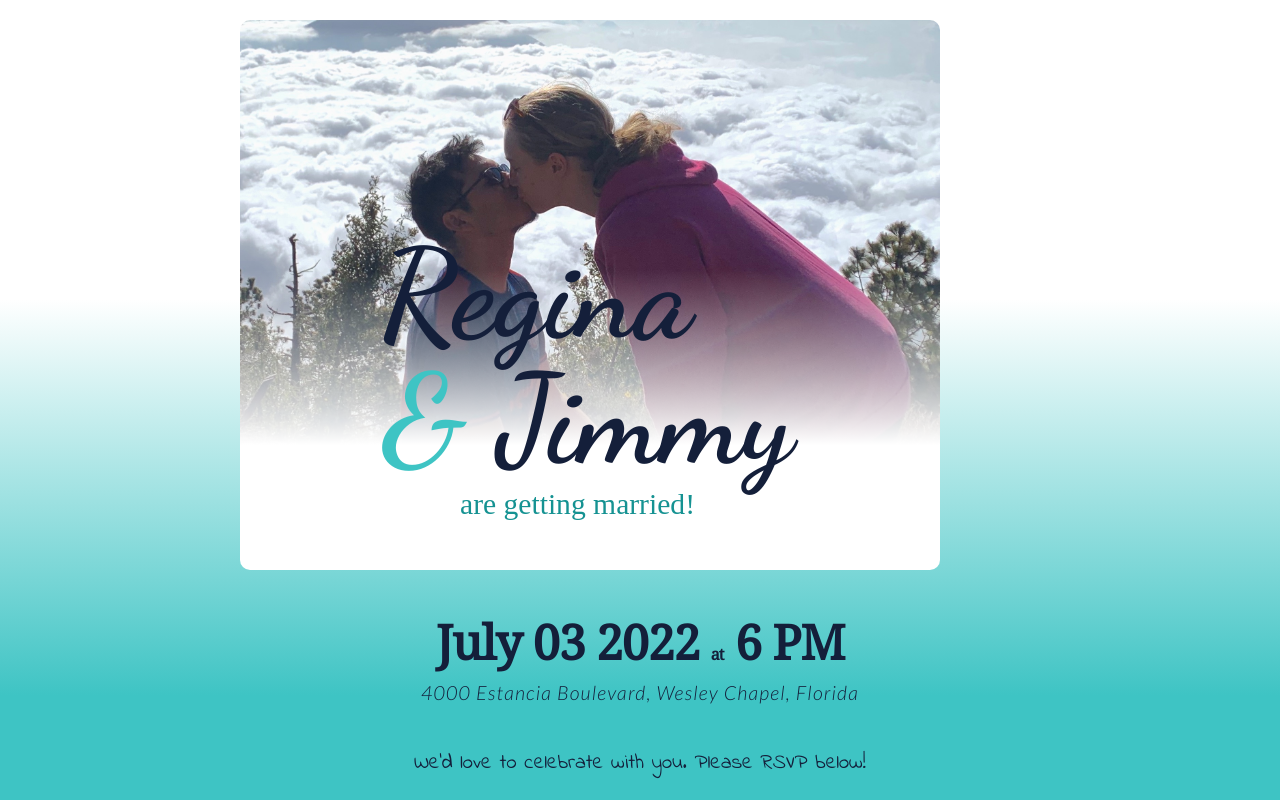
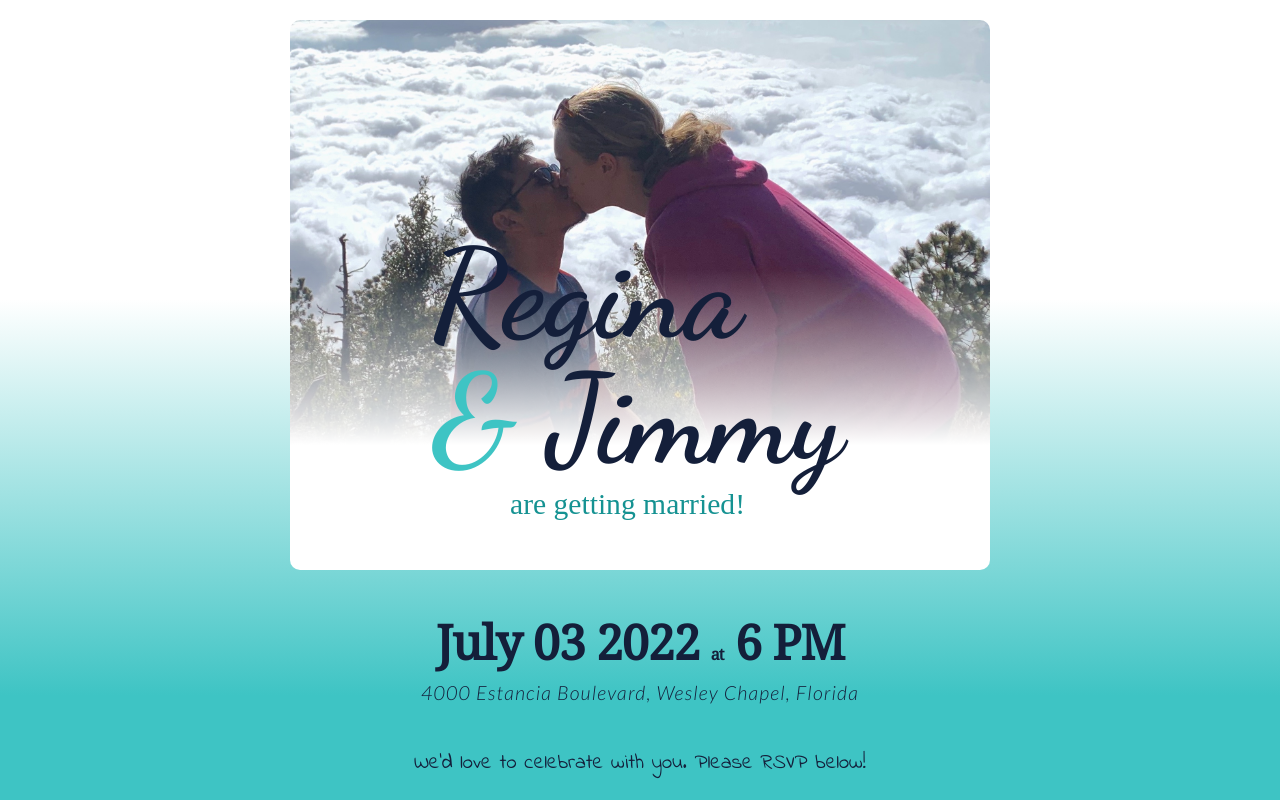
Before and after one commit to rgdonovan/wedding-survey, a React (Create React App) app: page / in a window 1280 px wide. Shown: the top 800 px of the page. Built offline with nearby package versions, Linux system fonts and the light colour scheme; a web font is replaced by a local one.

Commit message:
centered image

```diff
--- a/src/index.scss
+++ b/src/index.scss
@@ -273,7 +273,7 @@ button {
   .top-image {
     width: 700px;
     height: 500px;
-    margin-top: 20px;
+    margin: 20px auto 0 auto;
     background-size: cover;
     background-position: 0 -140px;
     padding-top: 0;
```
Also changed, not shown: 6 other files (tests, documents, lock files or other folders).
